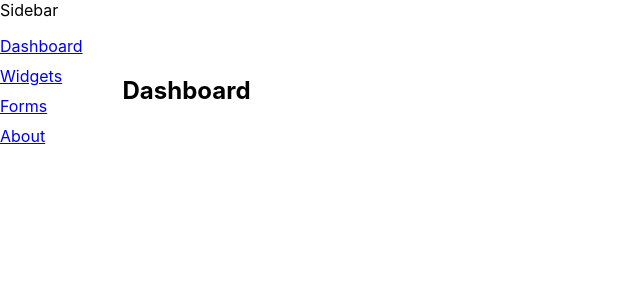
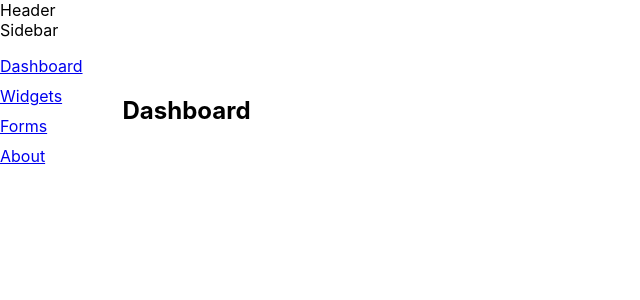
Before and after one commit to k3vnb/modular_montage, a React (Create React App) app: page /dashboard in a window 1280 px wide. Shown: the top 300 px of the page, without its empty margins (0-640 px from the left). Built offline with nearby package versions, Linux system fonts and the light colour scheme.

Commit message:
convert AppLayout to css grid styles, add Header layout  element

```diff
--- a/src/layouts/AppLayout.elements.tsx
+++ b/src/layouts/AppLayout.elements.tsx
@@ -1,7 +1,6 @@
 import * as React from "react";
 import { useLocation } from "react-router-dom";
-import Grid from "@mui/system/Unstable_Grid/Grid";
-import { Stack } from "@mui/system";
+import { Box, Stack } from "@mui/system";
 
 type LayoutProps = {
   children: React.ReactNode;
@@ -10,35 +9,51 @@ type LayoutProps = {
 
 const AppContainer = ({ children, debugMode }: LayoutProps): JSX.Element => {
   return (
-    <Grid
-      container
-      height="100%"
+    <Box
+      display="grid"
       minHeight="100%"
       maxHeight="100%"
-      width="100vw"
-      wrap="nowrap"
       position="fixed"
-      columns={{ xs: 12 }}
       sx={{
+        width: "100vw",
+        height: "100%",
         overflow: "hidden",
-        flexDirection: {
-          xs: "column",
-          sm: "row",
-        },
+        gridTemplateRows: 'auto 1fr auto',
+        gridTemplateColumns: 'auto 1fr',
+        gridTemplateAreas: `
+          "header header"
+          "sidebar main"
+          "footer footer"`,
         backgroundColor: debugMode ? "rgb(255, 179, 0)" : "transparent",
       }}
     >
       {children}
-    </Grid>
+    </Box>
+  );
+};
+
+const Header = ({ children, debugMode }: LayoutProps): JSX.Element => {
+  return (
+    <Box
+      sx={{
+        gridArea: "header",
+        minWidth: "100%",
+        width: "100%",
+        backgroundColor: debugMode ? "rgb(0, 255, 255)" : "transparent",
+      }}
+    >
+      {children}
+    </Box>
   );
 };
 
 const Sidebar = ({ children, debugMode }: LayoutProps): JSX.Element => {
   const width = "auto"; // "auto" will grow to fit children's content
   return (
-    <Grid
+    <Box
       width={width}
       sx={{
+        gridArea: "sidebar",
         display: {
           xs: "none",
           sm: "block",
@@ -48,7 +63,7 @@ const Sidebar = ({ children, debugMode }: LayoutProps): JSX.Element => {
       }}
     >
       {children}
-    </Grid>
+    </Box>
   );
 };
 
@@ -70,10 +85,11 @@ const MainContent = ({ children, debugMode }: LayoutProps): JSX.Element => {
   }, [pathname]);
 
   return (
-    <Grid
+    <Box
       ref={ref}
       sx={{
-        flex: 2,
+        gridArea: "main",
+        // flex: 2,
         overflow: "auto",
         width: {
           xs: "100vw",
@@ -101,19 +117,19 @@ const MainContent = ({ children, debugMode }: LayoutProps): JSX.Element => {
             ),
           }),
           backgroundColor: debugMode ? "rgb(242, 0, 255)" : "transparent",
-
         }}
       >
         {children}
       </Stack>
-    </Grid>
+    </Box>
   );
 };
 
 const BottomBar = ({ children, debugMode }: LayoutProps): JSX.Element => {
   return (
-    <Grid
+    <Box
       sx={{
+        gridArea: "footer",
         display: {
           xs: "block",
           sm: "none",
@@ -122,12 +138,13 @@ const BottomBar = ({ children, debugMode }: LayoutProps): JSX.Element => {
       }}
     >
       {children}
-    </Grid>
+    </Box>
   );
 };
 
 export const Layout = {
   AppContainer,
+  Header,
   Sidebar,
   MainContent,
   BottomBar,
--- a/src/layouts/AppLayout.tsx
+++ b/src/layouts/AppLayout.tsx
@@ -7,6 +7,9 @@ const IS_DEBUG_MODE = false;
 export const AppLayout = (): JSX.Element => {
   return (
     <Layout.AppContainer debugMode={IS_DEBUG_MODE}>
+      <Layout.Header debugMode={IS_DEBUG_MODE}>
+        Header
+      </Layout.Header>
       <Layout.Sidebar debugMode={IS_DEBUG_MODE}>
         <Sidebar />
       </Layout.Sidebar>
@@ -14,7 +17,6 @@ export const AppLayout = (): JSX.Element => {
         <Outlet />
       </Layout.MainContent>
       <Layout.BottomBar debugMode={IS_DEBUG_MODE}>
-        {/* <MobileNavigation /> */}
         BottomBar
       </Layout.BottomBar>
     </Layout.AppContainer>
```
